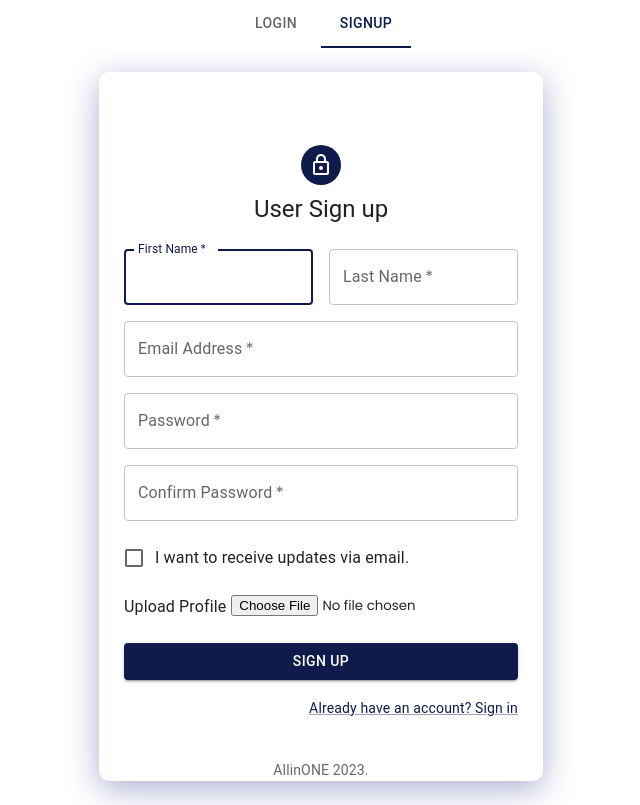
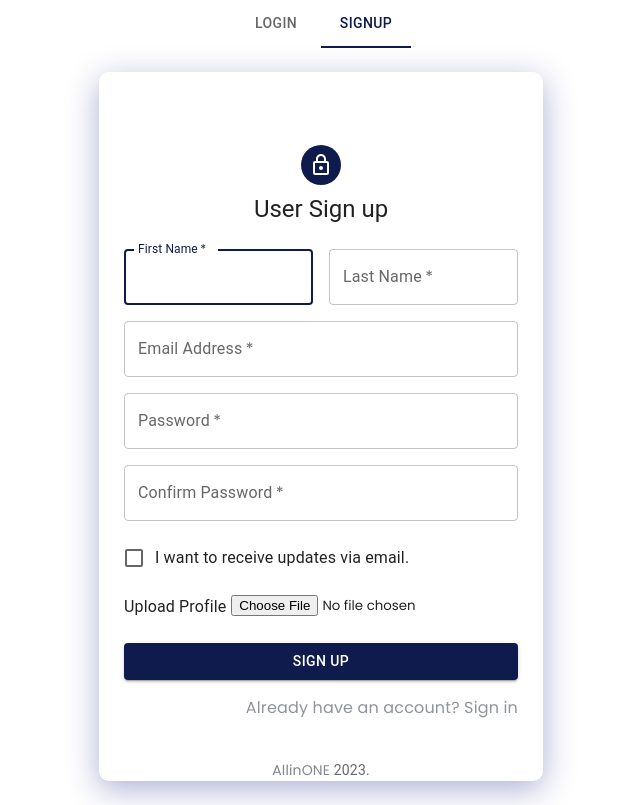
Before and after one commit to iamthehr/All-In-One, a Next.js app: page /Tabs-User in a window 1280 px wide. Both pictures are taken after a click on the tab "SIGNUP". Shown: the whole page, without its empty margins (319-959 px from the left). Built offline with nearby package versions, Linux system fonts and the light colour scheme.

Commit message:
modified some links

```diff
--- a/src/components/Sign_up.jsx
+++ b/src/components/Sign_up.jsx
@@ -5,7 +5,7 @@ import CssBaseline from "@mui/material/CssBaseline";
 import TextField from "@mui/material/TextField";
 import FormControlLabel from "@mui/material/FormControlLabel";
 import Checkbox from "@mui/material/Checkbox";
-import Link from "@mui/material/Link";
+import Link from "next/link";
 import Grid from "@mui/material/Grid";
 import Box from "@mui/material/Box";
 import LockOutlinedIcon from "@mui/icons-material/LockOutlined";
@@ -21,7 +21,15 @@ function Copyright(props) {
       align="center"
       {...props}
     >
-      <Link color="inherit" href="/" sx={{ textDecoration: "none" }}>
+      <Link
+        color="inherit"
+        href="/"
+        style={{
+          textDecoration: "none",
+          textDecorationColor: "none",
+          color: "#83878c",
+        }}
+      >
         AllinONE
       </Link>{" "}
       {new Date().getFullYear()}
@@ -161,7 +169,7 @@ export default function SignUp() {
                 </Box>
               </Grid>
             </Grid>
-            <Link href="/Hospital">
+            <Link href="/User-homepage" variant="body2">
               <Button
                 type="submit"
                 fullWidth
@@ -174,7 +182,14 @@ export default function SignUp() {
 
             <Grid container justifyContent="flex-end">
               <Grid item>
-                <Link href="/Tabs-User" variant="body2">
+                <Link
+                  href="/Tabs-User"
+                  style={{
+                    textDecoration: "none",
+                    textDecorationColor: "none",
+                    color: "#90949a",
+                  }}
+                >
                   Already have an account? Sign in
                 </Link>
               </Grid>
```
